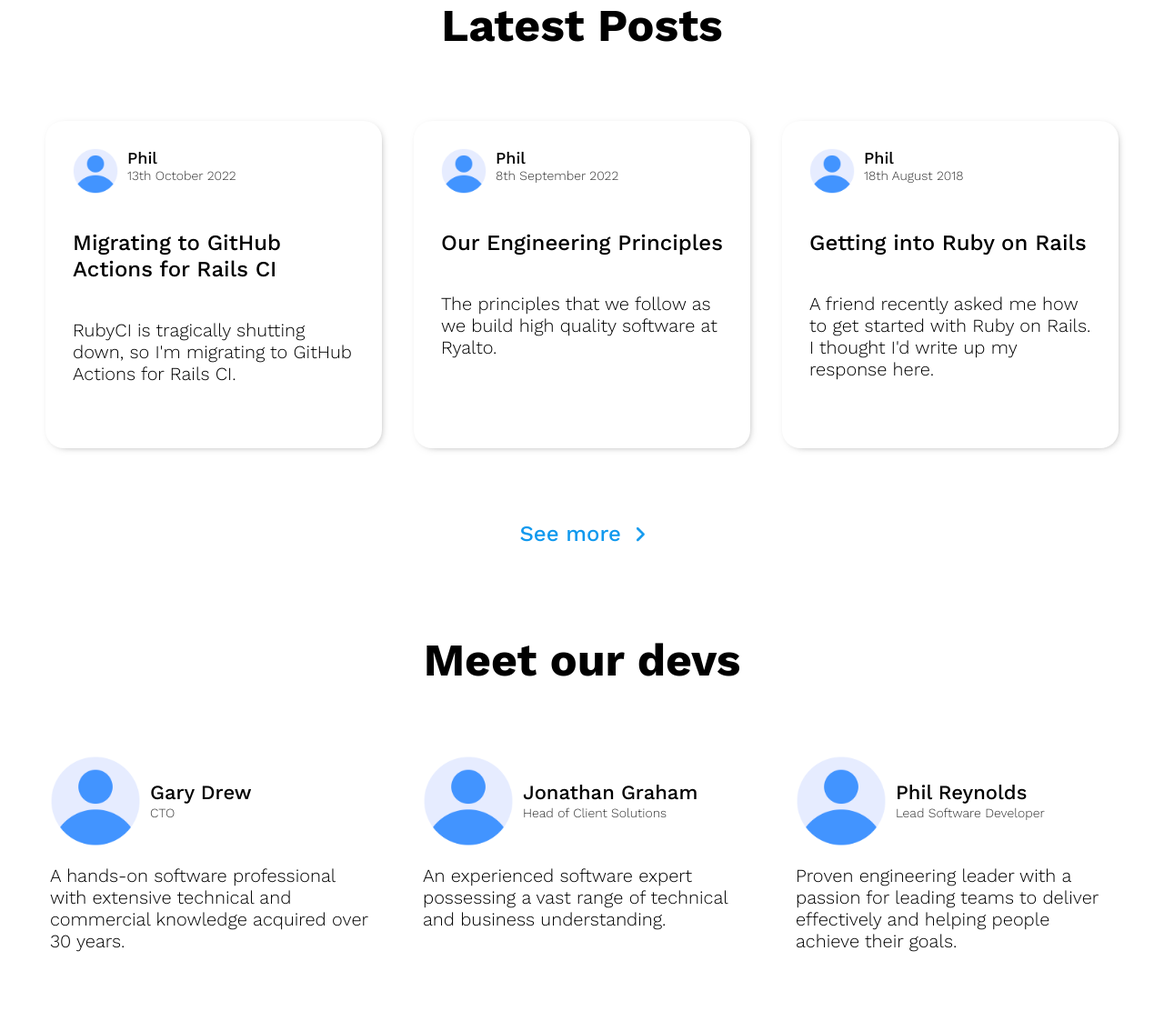
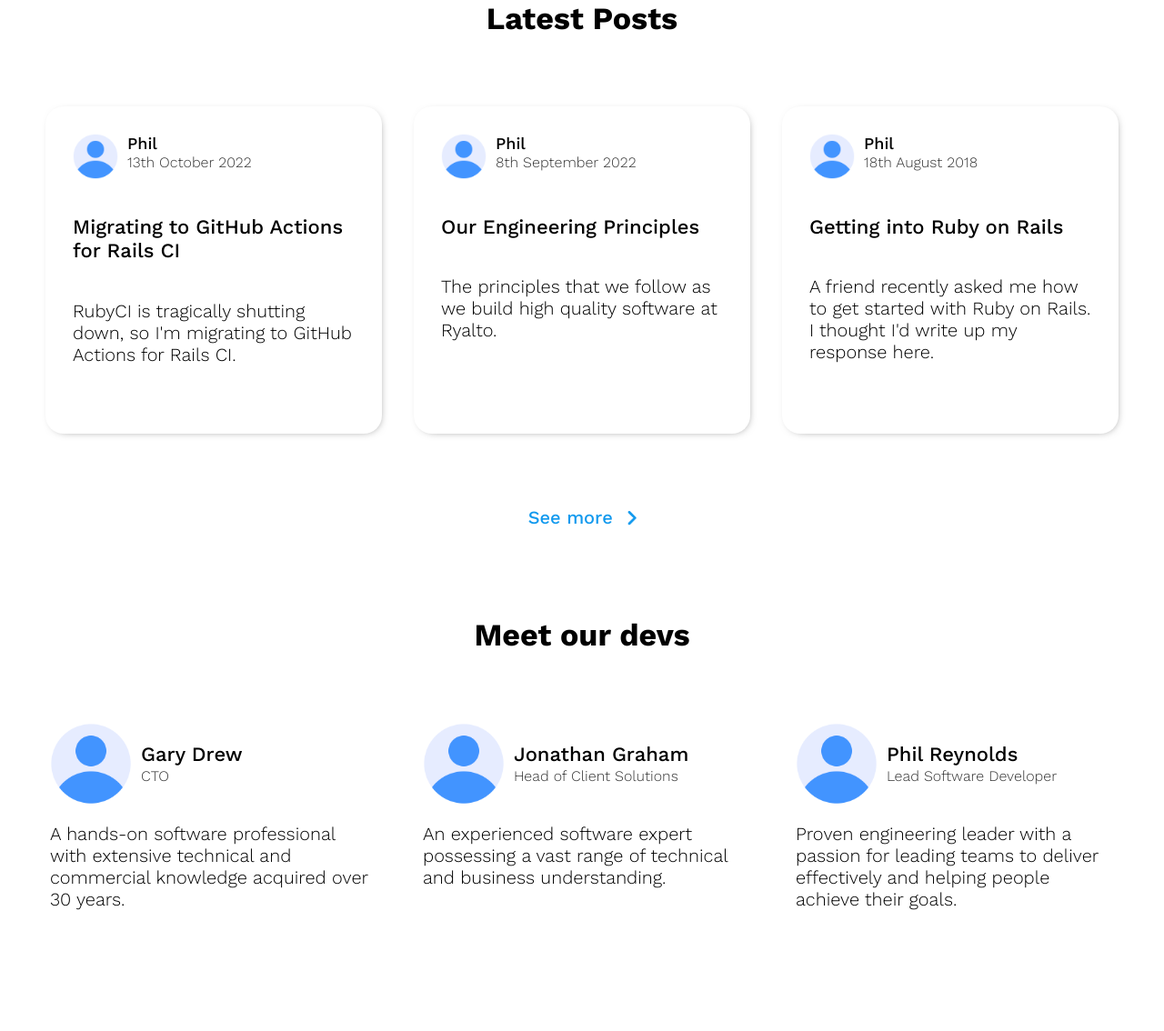
Before and after one commit to lilspad/ryalto-dev, a plain HTML site: page index.html in a window 1280 px wide. Shown: the part 847-1981 px from the top of the page at 91% size. Drawn offline with nearby package versions, Linux system fonts and the light colour scheme.

Commit message:
validate code, fix small inconsistencies

```diff
--- a/index.html
+++ b/index.html
@@ -41,7 +41,7 @@
                 <li class="h-link"><a href="">contact</a></li>
             </ul>
         </nav>
-        <button id="theme-toggle"><img class="h-img" src="https://developer.ryalto.group/assets/images/night-mode-blue.svg"></button>
+        <button id="theme-toggle"><img class="h-img" src="https://developer.ryalto.group/assets/images/night-mode-blue.svg" alt="A theme change icon"></button>
     </header>
 
 <!-- banner -->
@@ -57,39 +57,39 @@
     </main>
 <!-- blog preview-->
     <section class="flex col ag-c jus-c g-80 pad-50">
-        <h1>Latest Posts</h1>
+        <h2>Latest Posts</h2>
         <div class="flex wrap g-35 jus-c ag-c">
-            <div class="card" href="">
+            <div class="card">
                 <div class="flex">
-                    <img src="user.png" class="avatar1">
+                    <img src="user.png" alt="user avatar" class="avatar1">
                     <div class="info">
                         <p class="name">Phil</p>
                         <p class="x-info c-gray">13th October 2022</p>
                     </div>
                 </div>
-                <h2>Migrating to GitHub Actions for Rails CI</h2>
+                <h3>Migrating to GitHub Actions for Rails CI</h3>
                 <p>RubyCI is tragically shutting down, so I'm migrating to GitHub Actions for Rails CI.</p>
             </div>
-            <div class="card" href="">
+            <div class="card">
                 <div class="flex">
-                    <img src="user.png" class="avatar1">
+                    <img src="user.png" alt="user avatar" class="avatar1">
                     <div class="info">
                         <p class="name">Phil</p>
                         <p class="x-info c-gray">8th September 2022</p>
                     </div>
                 </div>
-                <h2>Our Engineering Principles</h2>
+                <h3>Our Engineering Principles</h3>
                 <p>The principles that we follow as we build high quality software at Ryalto.</p>
             </div>
-            <div class="card sm-hide" href="">
+            <div class="card sm-hide">
                 <div class="flex">
-                    <img src="user.png" class="avatar1">
+                    <img src="user.png" alt="user avatar" class="avatar1">
                     <div class="info">
                         <p class="name">Phil</p>
                         <p class="x-info c-gray">18th August 2018</p>
                     </div>
                 </div>
-                <h2>Getting into Ruby on Rails</h2>
+                <h3>Getting into Ruby on Rails</h3>
                 <p>A friend recently asked me how to get started with Ruby on Rails. I thought I'd write up my response here.</p>
             </div>
         </div>
@@ -97,11 +97,11 @@
     </section>
 <!-- team preview -->
     <section class="flex col ag-c jus-c g-80 pad-50">
-        <h1>Meet our devs</h1>
+        <h2>Meet our devs</h2>
         <div class="flex wrap g-60 jus-c ag-c">
-            <div class="profile" href="">
+            <div class="profile">
                 <div class="flex sm-col">
-                    <img src="user.png" class="avatar2">
+                    <img src="user.png" alt="user avatar" class="avatar2">
                     <div class="info">
                         <p class="name-full">Gary Drew</p>
                         <p class="x-info c-gray">CTO</p>
@@ -109,9 +109,9 @@
                 </div>
                 <p class="md-hide">A hands-on software professional with extensive technical and commercial knowledge acquired over 30 years.</p>
             </div>
-            <div class="profile" href="">
+            <div class="profile">
                 <div class="flex sm-col">
-                    <img src="user.png" class="avatar2">
+                    <img src="user.png" alt="user avatar" class="avatar2">
                     <div class="info">
                         <p class="name-full">Jonathan Graham</p>
                         <p class="x-info c-gray">Head of Client Solutions</p>
@@ -119,9 +119,9 @@
                 </div>
                 <p class="md-hide">An experienced software expert possessing a vast range of technical and business understanding.</p>
             </div>
-            <div class="profile sm-hide" href="">
+            <div class="profile sm-hide">
                 <div class="flex sm-col">
-                    <img src="user.png" class="avatar2">
+                    <img src="user.png" alt="user avatar" class="avatar2">
                     <div class="info">
                         <p class="name-full">Phil Reynolds</p>
                         <p class="x-info c-gray">Lead Software Developer</p>
--- a/style.css
+++ b/style.css
@@ -29,14 +29,15 @@ body {
     line-height: 1.2;
 }
 
-h1 {
+h1, h2 {
     letter-spacing: 0;
     line-height: 1;
     font-size: 34px;
     text-align: center;
 }
 
-h2 {
+h3 {
+    font-size: 22px;
     font-weight: 500;
 }
 
@@ -172,9 +173,10 @@ header {
 
     header {
         justify-content: space-between;
-        :last-child {
-                order: -1;
-            }
+    }
+
+    header:last-child {
+        order: -1;
     }
 
     .logo {
@@ -226,10 +228,11 @@ header {
     padding: 8px 15px;
     border-radius: 8px;
     font-size: 18px;
-    &.black {
-        background-color: black;
-        color: white;
-    }
+}
+
+.main-btn.black {
+    background-color: black;
+    color: white;
 }
 
 /* banner medium (and large) */
@@ -274,13 +277,13 @@ header {
 }
 
 .x-info {
-    font-size: 14px;
+    font-size: 16px;
 }
 
 .more-btn {
     color: #1199EE;
     font-weight: 500;
-    font-size: 24px;
+    font-size: 20px;
     display: flex;
     align-items: center;
     max-width: 180px;
@@ -303,8 +306,8 @@ header {
 }
 
 .avatar2 {
-    width: 100px;
-    height: 100px;
+    width: 90px;
+    height: 90px;
 }
 
 .name-full {
```
